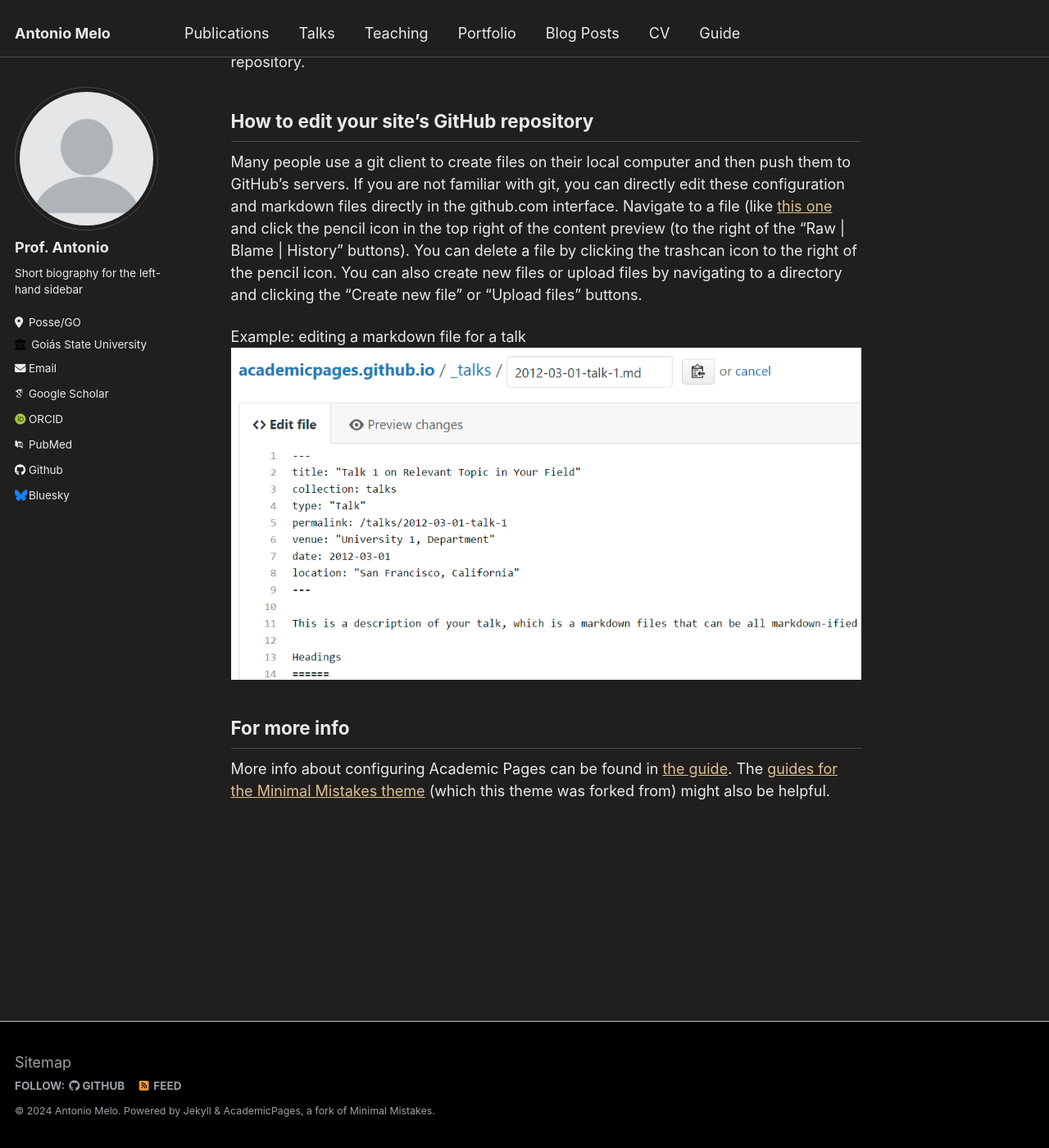
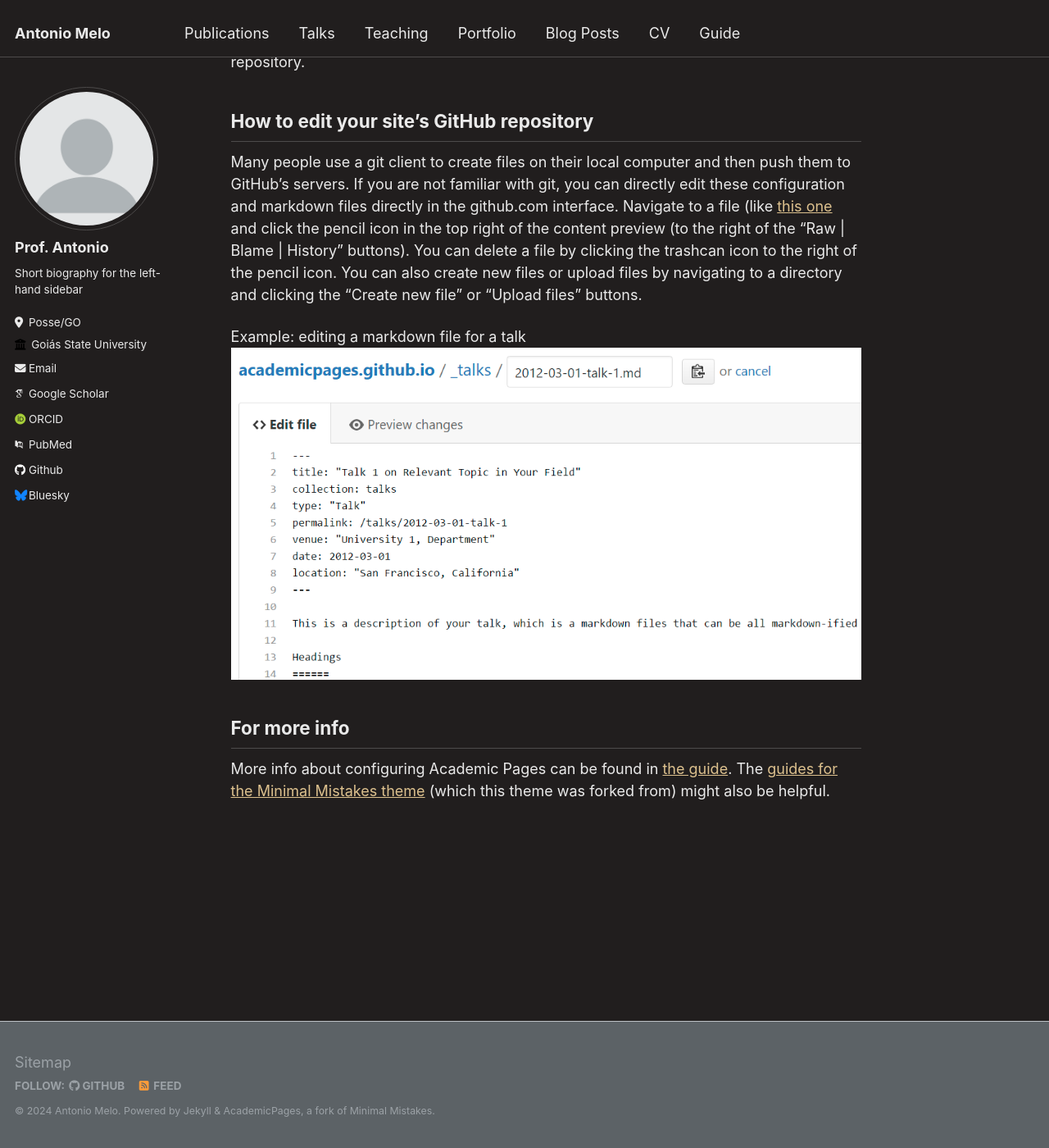
Before and after one commit to antmelo/antmelo.github.io, a Jekyll site: the page built from _pages/about.md, in a window 1280 px wide and 1400 px high, scrolled down 2160 px. Shown: the whole window at 82% size. Built offline with Jekyll 4.4.1, drawn with Linux system fonts in a browser that asks for light colours; some web fonts are replaced.

Commit message:
Update _footer.scss

```diff
--- a/_sass/_footer.scss
+++ b/_sass/_footer.scss
@@ -20,7 +20,7 @@
           animation: intro 0.3s both;
   -webkit-animation-delay: 0.45s;
           animation-delay: 0.45s;
-  background-color: black;//$lighter-gray;
+  background-color: mix(#000, $gray, 25%);//$lighter-gray;
   border-top: 1px solid $light-gray;
 
 
```
